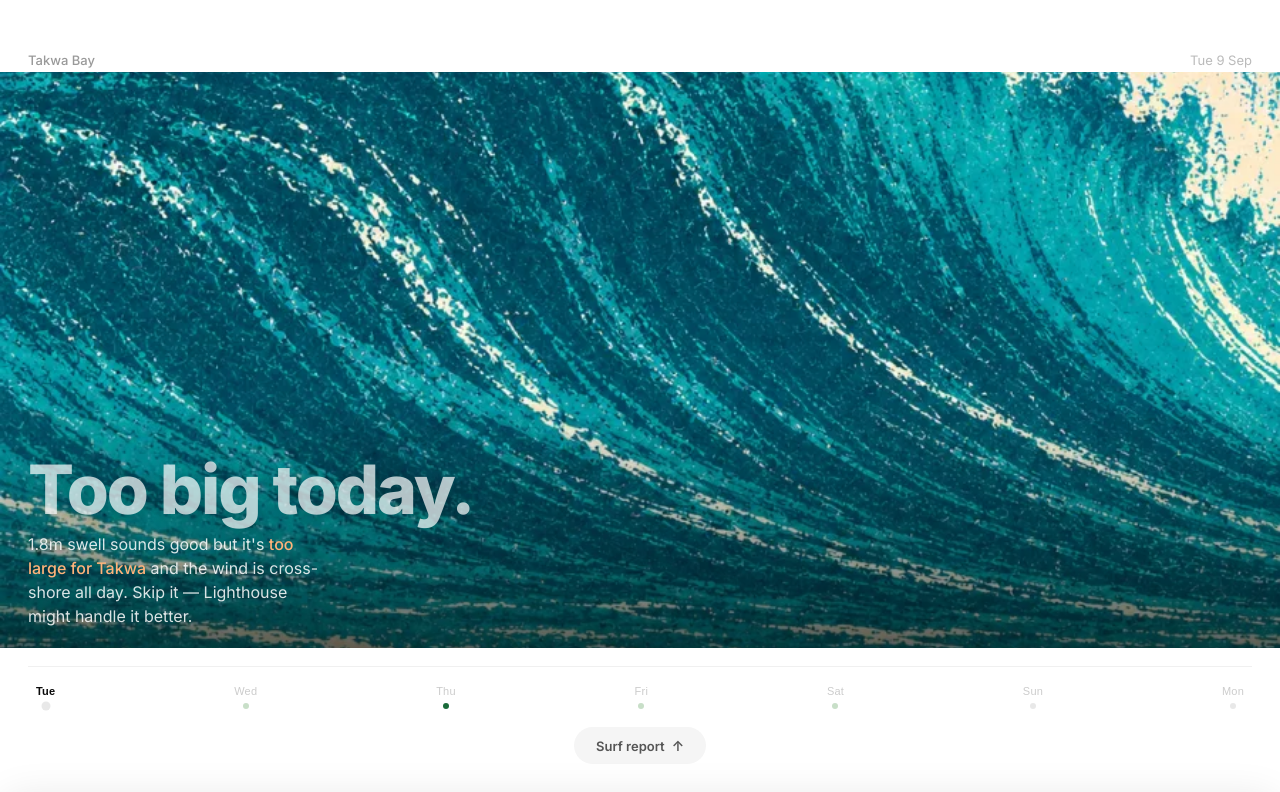
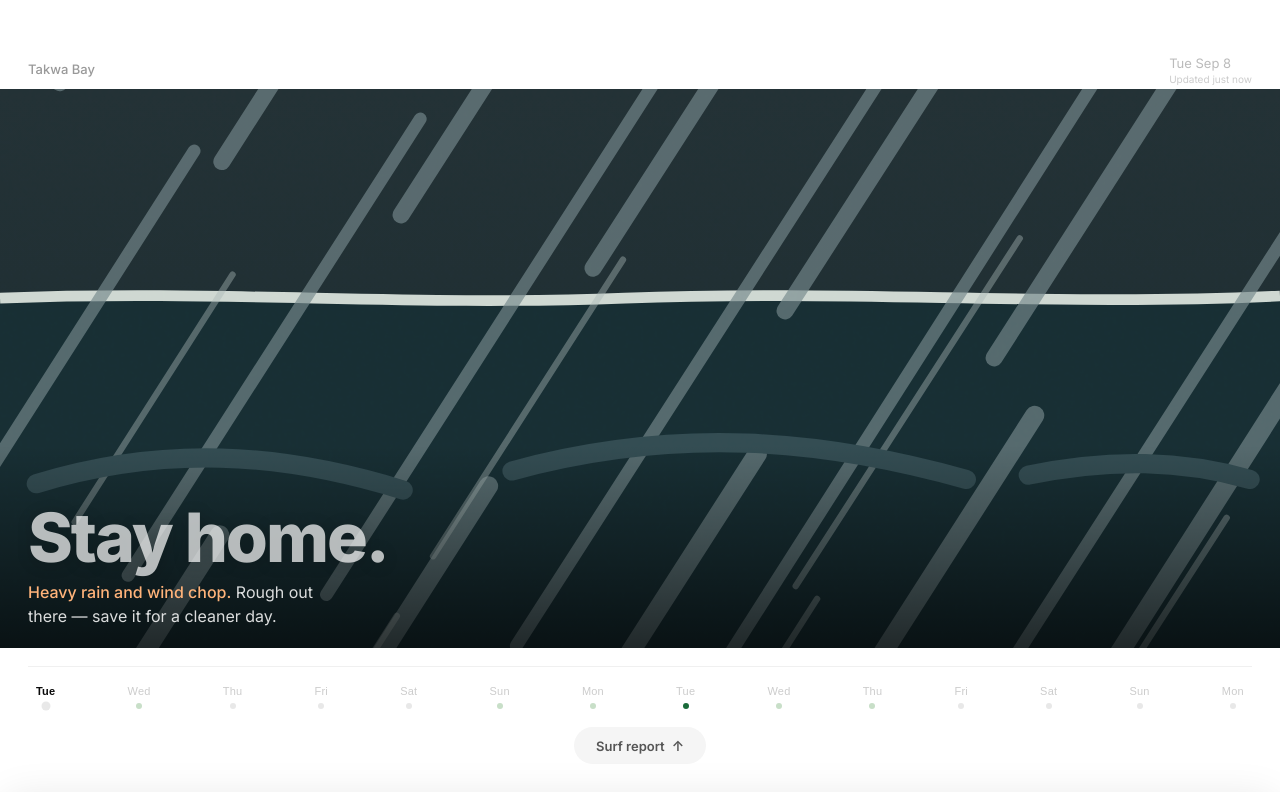
Before and after one commit to aakintil/paddle-out, a plain HTML site: page index.html in a window 1280 px wide. Drawn offline with Linux system fonts and the light colour scheme.

Commit message:
Wire index.html to real pipeline data instead of hardcoded DAYS
Fetches data/forecast.json on load (same pattern as surf-prototype.html),
adapts each pipeline day into the shape this page renders, and generates
verdict/sub-copy/panel-headline from real numbers via describeDay() instead
of hand-written prose per day. Falls back to the original static DAYS array
(renamed FALLBACK_DAYS) if the fetch fails.

Extends the illustration map to all 8 real category outcomes (added
too_small and stormy; dropped the never-built "go to lighthouse" slot).
Adds a "last updated" indicator so staleness is visible instead of assumed.

```diff
--- a/index.html
+++ b/index.html
@@ -26,6 +26,8 @@ html, body {
 }
 .header-spot { font-size: 13px; font-weight: 500; color: #999; }
 .header-date { font-size: 13px; color: #bbb; }
+.header-updated { font-size: 10px; color: #ccc; display: block; text-align: right; margin-top: 1px; }
+.header-updated.stale { color: #b84400; }
 
 .illus-zone {
   flex: 1; min-height: 0;
@@ -190,7 +192,10 @@ html, body {
 <div class="screen">
   <div class="header">
     <span class="header-spot">Takwa Bay</span>
-    <span class="header-date" id="hdr-date"></span>
+    <span>
+      <span class="header-date" id="hdr-date"></span>
+      <span class="header-updated" id="header-updated"></span>
+    </span>
   </div>
   <div class="illus-zone" id="illus-zone">
     <div class="illus-art" id="illus-art"></div>
@@ -216,11 +221,11 @@ html, body {
 </div>
 
 <script>
-// ── TODAY = Tue 9 Sept 2026, forecast runs 7 days forward ──
-// Live data: 1.8m 13s south swell, SW cross-shore wind ~15mph → too big/cross-shore for Takwa today
-// Rest of week estimated from semi-diurnal tide progression + typical late-wet-season Lagos pattern
-
-const DAYS = [
+// FALLBACK_DAYS is only used if data/forecast.json (produced by
+// scripts/fetch-forecast.mjs on a schedule) is unavailable — see
+// loadForecast() below. Real days are generated from real numbers via
+// describeDay(); this hand-written set is a static safety net only.
+const FALLBACK_DAYS = [
   {
     day:'Tue', date:'Tue 9 Sep',
     call:'SKIP',
@@ -307,17 +312,131 @@ const DAYS = [
   }
 ];
 
-// Real illustrations — 5 are hand-authored vector SVGs (fetched and inlined
-// so they inherit CSS opacity transitions, per the brief); "too_big" has no
-// SVG yet so it falls back to a compressed WebP raster (see assets/conditions/).
+// Real illustrations — 6 are hand-authored vector SVGs (fetched and inlined
+// so they inherit CSS opacity transitions, per the brief); "too_big" and
+// "too_small" have no SVG yet so they fall back to compressed WebP raster
+// (see assets/conditions/). One illustration per real category the pipeline
+// can actually produce — "Go to Lighthouse instead" was dropped since it'd
+// need a second location's data we don't fetch.
 const ILLUS_SOURCES = {
-  go_big:   { type: 'svg', src: 'assets/conditions/go-now-big-swell.svg' },
-  go_clean: { type: 'svg', src: 'assets/conditions/go-now-dawn-patrol.svg' },
-  maybe:    { type: 'svg', src: 'assets/conditions/worth-planning-small-rideable.svg' },
-  choppy:   { type: 'svg', src: 'assets/conditions/marginal-wind-chop.svg' },
-  flat:     { type: 'svg', src: 'assets/conditions/skip-flat.svg' },
-  too_big:  { type: 'img', src: 'assets/conditions/too-big-oversized-swell.webp' },
+  go_big:    { type: 'svg', src: 'assets/conditions/go-now-big-swell.svg' },
+  go_clean:  { type: 'svg', src: 'assets/conditions/go-now-dawn-patrol.svg' },
+  maybe:     { type: 'svg', src: 'assets/conditions/worth-planning-small-rideable.svg' },
+  choppy:    { type: 'svg', src: 'assets/conditions/marginal-wind-chop.svg' },
+  flat:      { type: 'svg', src: 'assets/conditions/skip-flat.svg' },
+  stormy:    { type: 'svg', src: 'assets/conditions/skip-stormy.svg' },
+  too_big:   { type: 'img', src: 'assets/conditions/too-big-oversized-swell.webp' },
+  too_small: { type: 'img', src: 'assets/conditions/too-small.webp' },
 };
+
+// Maps the pipeline's `call` values (scripts/fetch-forecast.mjs classifyDay)
+// to the illustration keys above.
+const CALL_TO_ILLUS = {
+  'GO NOW': 'go_big',
+  'DAWN PATROL': 'go_clean',
+  'WORTH PLANNING': 'maybe',
+  'MARGINAL': 'choppy',
+  'TOO BIG': 'too_big',
+  'TOO SMALL': 'too_small',
+  'SKIP: FLAT': 'flat',
+  'SKIP: STORMY': 'stormy',
+};
+
+// Verdict/sub-copy/panel-headline are generated from real numbers instead of
+// hand-written per day — the pipeline only produces structured data, not prose.
+function describeDay(raw) {
+  const { call, swell, tide } = raw;
+  switch (call) {
+    case 'GO NOW':
+      return {
+        verdict: 'Go surf.',
+        sub: `<span class="go">${raw.avg >= 65 ? 'Best window this week.' : 'Good window today.'}</span> ${swell.height}m swell at ${swell.period}s, ${swell.wind}km/h wind. Be at Takwa by ${tide.ht}.`,
+        detailHead: 'Clean, organised swell.',
+      };
+    case 'DAWN PATROL':
+      return {
+        verdict: 'Dawn patrol only.',
+        sub: `Good early — <span class="warn">drops off fast after that.</span> ${swell.height}m swell, best right around the morning tide before the wind fills in.`,
+        detailHead: 'Good early, fades fast.',
+      };
+    case 'WORTH PLANNING':
+      return {
+        verdict: 'Maybe.',
+        sub: `${swell.height}m swell, ${swell.period}s period. <span class="go">Tide window ${tide.window}</span> is your best shot today.`,
+        detailHead: 'Worth checking conditions.',
+      };
+    case 'MARGINAL':
+      return {
+        verdict: 'Probably not.',
+        sub: `<span class="warn">Wind chop taking over</span> — ${swell.wind}km/h wind on a ${swell.height}m swell. Only worth it if you don't mind rough water.`,
+        detailHead: 'Choppy, not clean.',
+      };
+    case 'TOO BIG':
+      return {
+        verdict: 'Too big today.',
+        sub: `${swell.height}m swell is <span class="warn">too large for Takwa</span>. Beautiful to watch, not to paddle out in here.`,
+        detailHead: 'Big swell, sit this one out.',
+      };
+    case 'TOO SMALL':
+      return {
+        verdict: 'Nothing to ride.',
+        sub: `Basically flat at ${swell.height}m — <span class="warn">not enough wave to work with</span> today.`,
+        detailHead: 'Too small to ride.',
+      };
+    case 'SKIP: FLAT':
+      return {
+        verdict: 'Stay home.',
+        sub: `<span class="warn">Flat and quiet.</span> Nothing worth paddling out for today.`,
+        detailHead: 'Not worth it.',
+      };
+    case 'SKIP: STORMY':
+    default:
+      return {
+        verdict: 'Stay home.',
+        sub: `<span class="warn">Heavy rain and wind chop.</span> Rough out there — save it for a cleaner day.`,
+        detailHead: 'Stormy, skip it.',
+      };
+  }
+}
+
+// Converts one scripts/fetch-forecast.mjs output day into the shape this
+// page renders (adds the generated copy + illustration key on top of the
+// real structured fields, which pass through unchanged).
+function adaptDay(raw) {
+  const { verdict, sub, detailHead } = describeDay(raw);
+  return {
+    day: raw.day,
+    date: raw.date,
+    call: raw.call,
+    verdict,
+    sub,
+    detailHead,
+    swell: raw.swell,
+    tide: raw.tide,
+    wave: raw.wave,
+    scores: raw.scores,
+    detail: raw.detail,
+    illus: CALL_TO_ILLUS[raw.call] || 'flat',
+  };
+}
+
+let DAYS = FALLBACK_DAYS;
+let forecastGeneratedAt = null;
+
+async function loadForecast() {
+  try {
+    const res = await fetch('./data/forecast.json', { cache: 'no-store' });
+    if (!res.ok) throw new Error(`HTTP ${res.status}`);
+    const data = await res.json();
+    if (!Array.isArray(data.forecast) || data.forecast.length === 0) throw new Error('empty forecast.json');
+    DAYS = data.forecast.map(adaptDay);
+    forecastGeneratedAt = data.generatedAt || null;
+  } catch (err) {
+    console.warn('Using bundled fallback days — data/forecast.json unavailable:', err.message);
+    DAYS = FALLBACK_DAYS;
+    forecastGeneratedAt = null;
+  }
+}
 
 const illusCache = {};
 
@@ -360,8 +479,11 @@ let currentIdx = 0;
 let detailOpen = false;
 
 function dotClass(call) {
-  return call === 'GO NOW' ? 'dot-go' : call === 'WORTH PLANNING' ? 'dot-plan' : 'dot-skip';
+  if (call === 'GO NOW' || call === 'DAWN PATROL') return 'dot-go';
+  if (call === 'WORTH PLANNING') return 'dot-plan';
+  return 'dot-skip'; // MARGINAL, TOO BIG, TOO SMALL, SKIP: FLAT, SKIP: STORMY
 }
+const MUTED_CALLS = new Set(['MARGINAL', 'TOO BIG', 'TOO SMALL', 'SKIP: FLAT', 'SKIP: STORMY']);
 function stripColor(h, sc, tS, tE) {
   if (tS && h >= Math.floor(tS) && h < Math.ceil(tE)) return '#1a6b3a';
   if (sc >= 58) return '#a8d5a2';
@@ -381,7 +503,7 @@ function renderHeroText(d) {
   document.getElementById('hdr-date').textContent = d.date;
   const vEl = document.getElementById('hero-verdict');
   vEl.textContent = d.verdict;
-  vEl.className = 'hero-verdict' + (d.call === 'SKIP' || d.call === 'MARGINAL' ? ' skip' : '');
+  vEl.className = 'hero-verdict' + (MUTED_CALLS.has(d.call) ? ' skip' : '');
   document.getElementById('hero-sub').innerHTML = d.sub;
 }
 
@@ -432,7 +554,7 @@ function renderDetail(d) {
       <div class="stat-row"><span class="sk">Swell height</span><span class="sv ${sizeClass}">${d.swell.height}m</span></div>
       <div class="stat-row"><span class="sk">Period</span><span class="sv">${d.swell.period}s — ${d.swell.type}</span></div>
       <div class="stat-row"><span class="sk">Wind</span><span class="sv ${windClass}">${d.swell.wind} km/h — ${d.swell.condition}</span></div>
-      <div class="stat-row"><span class="sk">Water temp</span><span class="sv">28°C — board shorts</span></div>
+      <div class="stat-row"><span class="sk">Water temp</span><span class="sv">${d.detail?.temp || '—'} — board shorts</span></div>
       <div class="stat-row"><span class="sk">High tide</span><span class="sv">${d.tide?.ht || 'Outside daylight'}</span></div>
     </div>`;
 }
@@ -477,11 +599,25 @@ document.getElementById('detail-panel').addEventListener('touchend', e => {
   if (e.changedTouches[0].clientY - touchY > 60) closeDetail();
 }, {passive:true});
 
+function renderUpdatedAt() {
+  const el = document.getElementById('header-updated');
+  if (!forecastGeneratedAt) {
+    el.textContent = 'Preview data';
+    return;
+  }
+  const hoursAgo = (Date.now() - new Date(forecastGeneratedAt).getTime()) / 36e5;
+  el.textContent = hoursAgo < 1 ? 'Updated just now' : `Updated ${Math.floor(hoursAgo)}h ago`;
+  el.classList.toggle('stale', hoursAgo > 8); // 2x the pipeline's 4h refresh cadence
+}
+
 async function init() {
-  document.getElementById('illus-art').innerHTML = `<div class="illus-loading">${DAYS[0].day}</div>`;
+  document.getElementById('illus-art').innerHTML = `<div class="illus-loading">Loading</div>`;
+  await loadForecast();
+  currentIdx = 0;
   renderWeek();
   renderHeroText(DAYS[0]);
   renderDetail(DAYS[0]);
+  renderUpdatedAt();
   await preloadIllustrations();
   renderIllus(DAYS[0].illus);
 }
```
Also changed, not shown: assets/conditions/too-small.webp (added).
